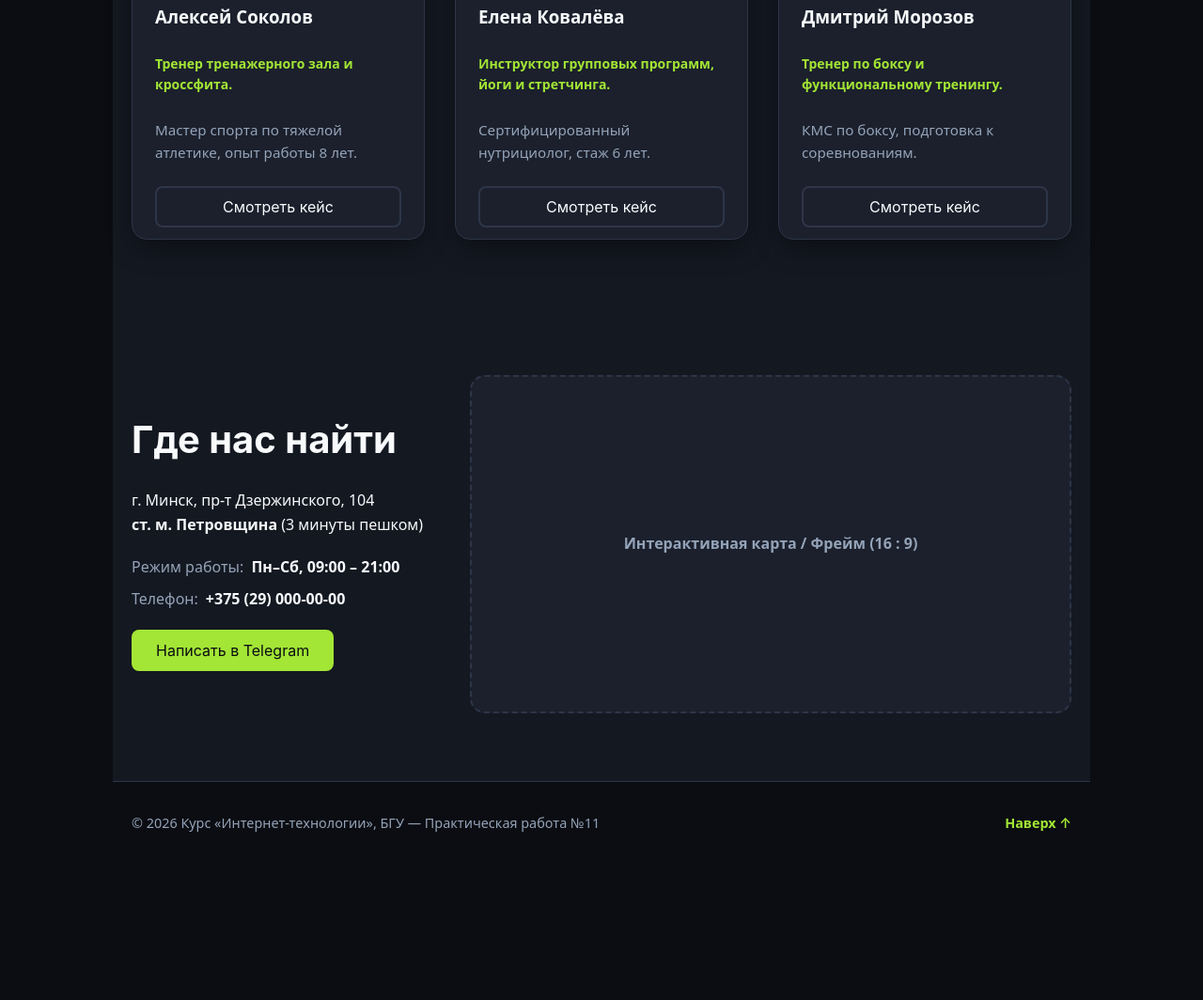
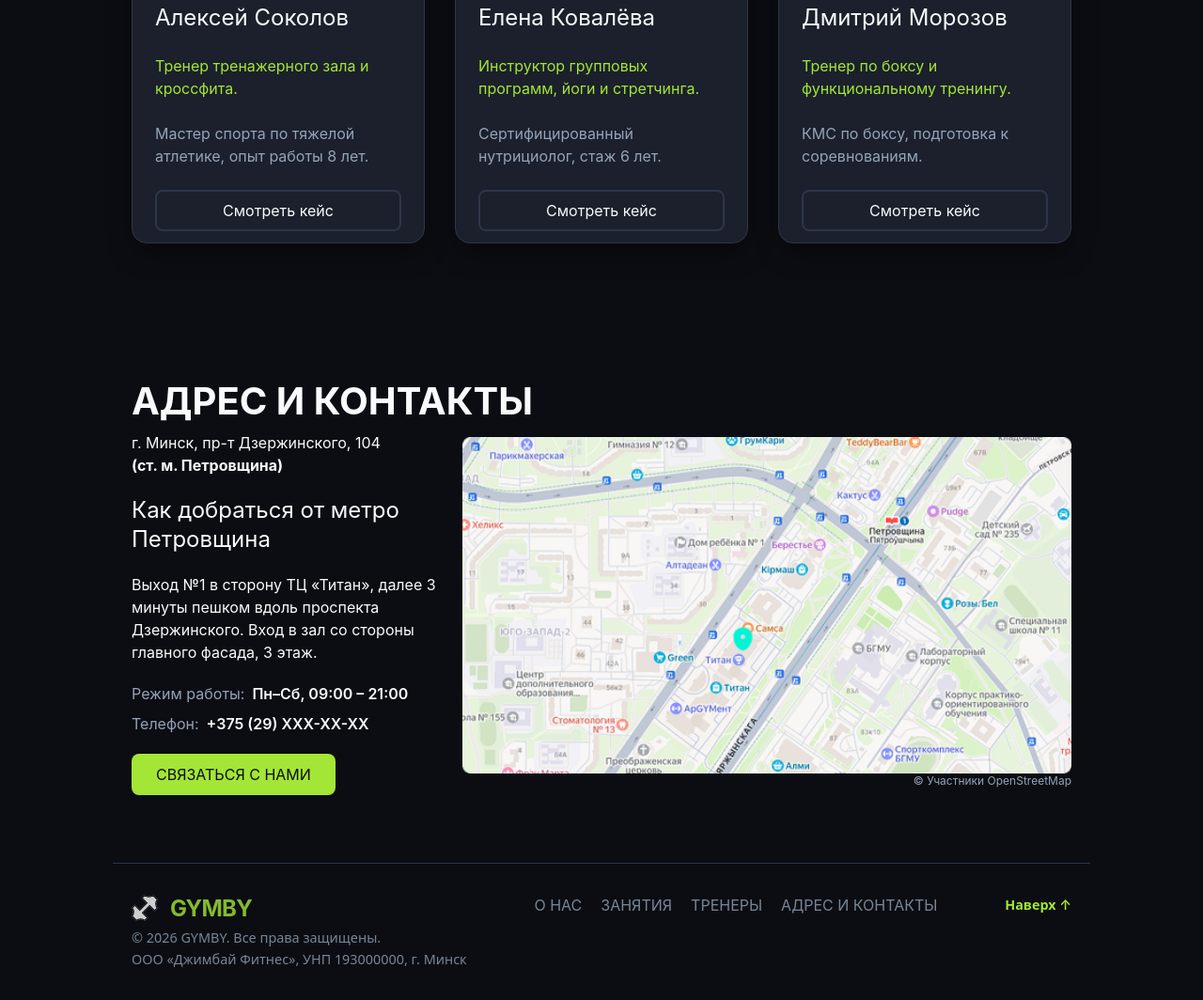
Before and after one commit to fufaev/css_lesson_11, a plain HTML site: page Мамчиц_Иван_ППОИС2609/index.html in a window 1280 px wide. Shown: the part 2759-3823 px from the top of the page at 94% size. Before the commit the page ends 3678 px from the top, so only its background shows below. Drawn offline with Linux system fonts and the light colour scheme.

Commit message:
feat: made contacts-split and footer

```diff
--- a/Мамчиц_Иван_ППОИС2609/css/style.css
+++ b/Мамчиц_Иван_ППОИС2609/css/style.css
@@ -154,7 +154,7 @@ input:focus-visible + * {
 }
 
 .section--alt {
-  background-color: var(--color-bg-alt);
+  /*background-color: var(--color-bg-alt);*/
 }
 
 .section-header {
@@ -163,6 +163,7 @@ input:focus-visible + * {
 }
 
 .section-title {
+  overflow-wrap: anywhere;
   font-family: var(--heading-h2-font-family);
   font-style: var(--heading-h2-style);
   font-weight: var(--heading-h2-weight);
@@ -498,15 +499,30 @@ input:focus-visible + * {
   gap: var(--gap-sm);
 }
 
+.profile-card__title {
+  font-family: var(--heading-h3-font-family);
+  font-style: var(--heading-h3-style);
+  font-weight: var(--heading-h3-weight);
+  font-size: var(--heading-h3-size);
+  line-height: var(--heading-h3-height);
+}
+
 .profile-card__role {
-  font-size: 0.875rem;
-  font-weight: 600;
+  font-family: var(--body-regular-font-family);
+  font-style: var(--body-regular-style);
+  font-weight: var(--body-regular-weight);
+  font-size: var(--body-regular-size);
+  line-height: var(--body-regular-height);
   color: var(--color-primary);
 }
 
 .profile-card__text {
+  font-family: var(--body-regular-font-family);
+  font-style: var(--body-regular-style);
+  font-weight: var(--body-regular-weight);
+  font-size: var(--body-regular-size);
+  line-height: var(--body-regular-height);
   color: var(--color-text-muted);
-  font-size: 0.95rem;
 }
 
 /* Защита от переполнения длинным техническим словом на 320px */
@@ -620,25 +636,58 @@ display: none;
 margin-top: 0.75rem;
 color: var(--color-text-muted);
 }
+
 /* =========================================================================
 8. СПЛИТ-БЛОК КОНТАКТОВ И ПОДВАЛ (Уровень BASE)
 ========================================================================= */
 .contacts-split {
 display: grid;
 grid-template-columns: minmax(0, 1fr);
-gap: var(--gap-lg);
 align-items: center;
+gap: var(--gap-sm);
 }
-@media (min-width: 768px) {
+@media (min-width: 1200px) {
 .contacts-split {
 grid-template-columns: var(--split-sidebar-width) minmax(0, 1fr);
 }
 }
+
+@media (max-width: 1200px) {
+  .contacts-split__info {
+    order: 2;
+  }
+  .contacts-split__map {
+    order: 1;
+  }
+}
+
 .contacts-split__info {
 display: flex;
 flex-direction: column;
+  font-family: var(--body-regular-font-family);
+  font-style: var(--body-regular-style);
+  font-weight: var(--body-regular-weight);
+  font-size: var(--body-regular-size);
+  line-height: var(--body-regular-height);
 gap: var(--gap-md);
 }
+
+.ask-directions {
+  font-family: var(--heading-h3-font-family);
+  font-style: var(--heading-h3-style);
+  font-weight: var(--heading-h3-weight);
+  font-size: var(--heading-h3-size);
+  line-height: var(--heading-h3-height);
+}
+
+.answer {
+  font-family: var(--body-regular-font-family);
+  font-style: var(--body-regular-style);
+  font-weight: var(--body-regular-weight);
+  font-size: var(--body-regular-size);
+  line-height: var(--body-regular-height);
+}
+
 .contacts-meta {
 display: flex;
 flex-direction: column;
@@ -658,14 +707,27 @@ font-weight: 600;
 .contacts-split__map {
 aspect-ratio: 16 / 9;
 width: 100%;
-background-color: var(--color-surface);
-border: 2px dashed var(--color-border);
+/*background-color: var(--color-surface);
+border: 2px dashed var(--color-border);*/
 border-radius: var(--radius-md);
 display: grid;
-place-items: center;
+place-items: end;
 color: var(--color-text-muted);
-font-weight: 600;
 }
+.contacts-split__map img {
+  width: 100%;
+  height: 100%;
+  object-fit: cover;
+}
+
+.label {
+  font-size: 12px;
+  font-weight: 400;
+  font-style: var(--caption-style);
+  font-family: var(--caption-font-family);
+  line-height: 140%;
+}
+
 .site-footer {
 border-top: 1px solid var(--color-border);
 padding-block: 2rem;
@@ -676,12 +738,17 @@ font-size: 0.9rem;
 display: flex;
 flex-wrap: wrap;
 justify-content: space-between;
-align-items: center;
 gap: var(--gap-md);
 }
 .site-footer__top {
 font-weight: 600;
 color: var(--color-primary);
+}
+.footer-info {
+  opacity: 80%;
+}
+.footer-nav {
+  opacity: 80%;
 }
 /* =========================================================================
 9. БЛОК ДОКУМЕНТАЦИИ И РЕФЛЕКСИИ (ОБЯЗАТЕЛЬНО К ЗАПОЛНЕНИЮ)
--- a/Мамчиц_Иван_ППОИС2609/index.html
+++ b/Мамчиц_Иван_ППОИС2609/index.html
@@ -23,8 +23,8 @@
       <nav class="main-nav" aria-label="Основная навигация">
         <ul class="main-nav__list">
           <li><a href="#benefits" class="main-nav__link">О НАС</a></li>
-          <li><a href="#showcase" class="main-nav__link">ЗАНЯТИЯ</a></li>
-          <li><a href="#pricing" class="main-nav__link">ТРЕНЕРЫ</a></li>
+          <li><a href="#pricing" class="main-nav__link">ЗАНЯТИЯ</a></li>
+          <li><a href="#showcase" class="main-nav__link">ТРЕНЕРЫ</a></li>
           <li><a href="#contacts" class="main-nav__link">АДРЕС И КОНТАКТЫ</a></li>
         </ul>
       </nav>
@@ -235,13 +235,16 @@
          ===================================================================== -->
     <section class="section section--alt" id="contacts" aria-labelledby="contacts-title">
       <div class="container">
+        <h2 id="contacts-title" class="section-title">АДРЕС И КОНТАКТЫ</h2>
         <div class="contacts-split">
           <div class="contacts-split__info">
-            <h2 id="contacts-title" class="section-title">Где нас найти</h2>
             <p class="contacts-split__address">
               г. Минск, пр-т Дзержинского, 104<br>
-              <strong>ст. м. Петровщина</strong> (3 минуты пешком)
+              <strong>(ст. м. Петровщина)</strong>
             </p>
+            <p class="ask-directions">Как добраться от метро Петровщина</p>
+            <p class="answer">Выход №1 в сторону ТЦ «Титан», далее 3 минуты пешком вдоль проспекта Дзержинского.
+              Вход в зал со стороны главного фасада, 3 этаж.</p>
             <dl class="contacts-meta">
               <div class="contacts-meta__row">
                 <dt>Режим работы:</dt>
@@ -249,16 +252,17 @@
               </div>
               <div class="contacts-meta__row">
                 <dt>Телефон:</dt>
-                <dd><a href="tel:+375290000000">+375 (29) 000-00-00</a></dd>
+                <dd><a href="tel:+375290000000">+375 (29) XXX-XX-XX</a></dd>
               </div>
             </dl>
             <div class="contacts-split__links">
-              <a href="#" class="btn btn--primary">Написать в Telegram</a>
+              <a href="#" class="btn btn--primary">СВЯЗАТЬСЯ С НАМИ</a>
             </div>
           </div>
 
           <div class="contacts-split__map" role="img" aria-label="Схема проезда к станции метро Петровщина">
-            <span>Интерактивная карта / Фрейм (16 : 9)</span>
+            <img src="images/map.png" width="569" height="315" alt="Изобажение части карты с меткой на тренажерном зале">
+            <p class="label">© Участники OpenStreetMap</p>
           </div>
         </div>
       </div>
@@ -267,8 +271,20 @@
 
   <footer class="site-footer">
     <div class="container site-footer__inner">
-      <p>&copy; 2026 Курс «Интернет-технологии», БГУ — Практическая работа №11</p>
-      <a href="#hero-title" class="site-footer__top">Наверх &uarr;</a>
+      <div class="footer-info">
+      <a href="#" class="logo"><img src="images/logo.svg" alt="Логотип GYMBY"><span>GYMBY</span></a>
+      <p>© 2026 GYMBY. Все права защищены.</p>
+      <p>ООО «Джимбай Фитнес», УНП 193000000, г. Минск</p>
+    </div>
+    <nav class="main-nav footer-nav">
+        <ul class="main-nav__list">
+          <li><a href="#benefits" class="main-nav__link">О НАС</a></li>
+          <li><a href="#pricing" class="main-nav__link">ЗАНЯТИЯ</a></li>
+          <li><a href="#showcase" class="main-nav__link">ТРЕНЕРЫ</a></li>
+          <li><a href="#contacts" class="main-nav__link">АДРЕС И КОНТАКТЫ</a></li>
+        </ul>
+      </nav>
+      <a href="#" class="site-footer__top">Наверх &uarr;</a>
     </div>
   </footer>
 
```
Also changed, not shown: Мамчиц_Иван_ППОИС2609/images/map.png (added).
